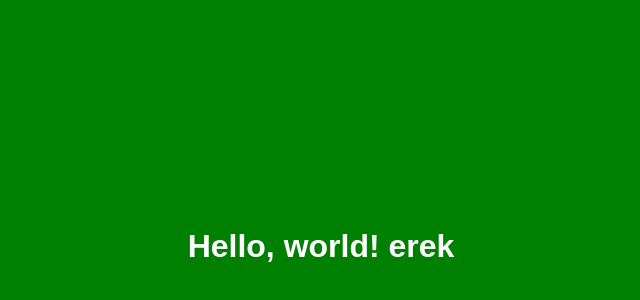
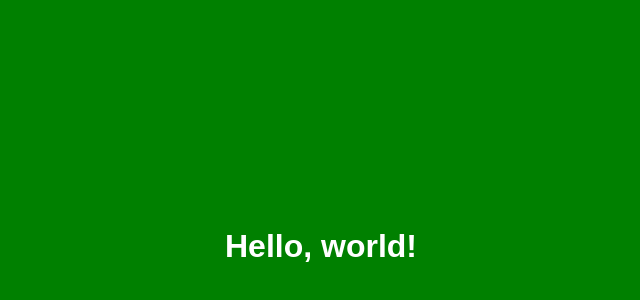
Before and after one commit to KhachatryanHakob/html-for-jenkins, a plain HTML site: page html_yellow.html in a window 1280 px wide. Shown: the part 28-328 px from the top of the page, without its empty margins (319-959 px from the left). Drawn offline with Linux system fonts and the light colour scheme.

Commit message:
test 20++

```diff
--- a/html_yellow.html
+++ b/html_yellow.html
@@ -13,6 +13,6 @@
   </style>
 </head>
 <body>
-  <h1>Hello, world! erek</h1>
+  <h1>Hello, world!</h1>
 </body>
 </html>
```
